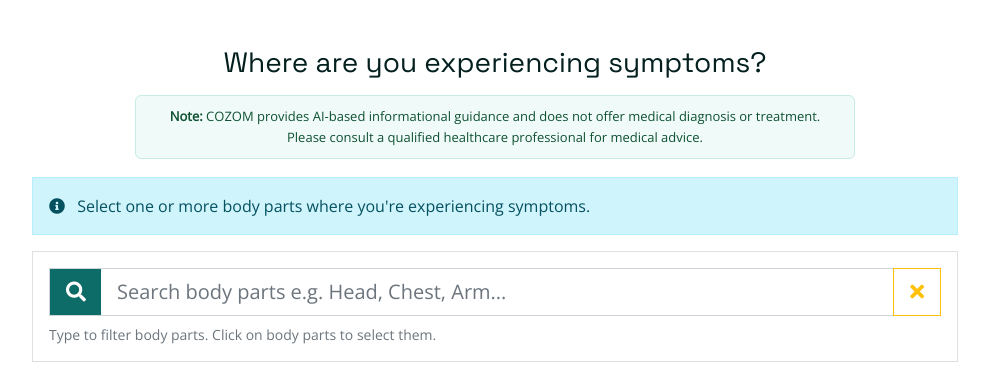
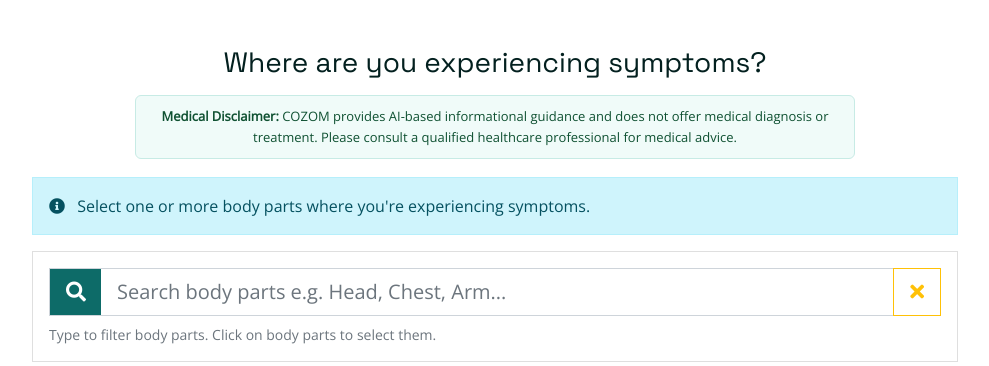
Before and after one commit to satishextramarks059-source/cozom-aws, a Django app: page /symptom-check/ in a window 1280 px wide. Shown: the part 384-750 px from the top of the page, without its empty margins (145-1134 px from the left). Run offline with Django 5.2, Linux system fonts and the light colour scheme; data that the repository does not hold is empty; some libraries are stand-ins or nearby versions.

Commit message:
Update symptom_checks.html

```diff
--- a/templates/symptoms/symptom_checks.html
+++ b/templates/symptoms/symptom_checks.html
@@ -33,7 +33,7 @@
                 <div class="col-md-10">
                     <h3 class="text-center mb-3">Where are you experiencing symptoms?</h3>
                     <div style="max-width:720px; margin:0 auto 18px auto; padding:10px 14px; font-size:13px; line-height:1.6; background:#f0fbf9; border:1px solid #c7ebe5; color:#0f5132; border-radius:6px; text-align:center;">
-                        <strong>Note:</strong> COZOM provides AI-based informational guidance and does not offer medical diagnosis or treatment.
+                        <strong>Medical Disclaimer:</strong> COZOM provides AI-based informational guidance and does not offer medical diagnosis or treatment.
                         Please consult a qualified healthcare professional for medical advice.
                     </div>
                     <div class="alert alert-info">
@@ -135,9 +135,9 @@
                 <div class="col-md-10">
                     <h3 class="text-center mb-4">Possible Conditions</h3>
                     <div style="max-width:800px; margin:0 auto 20px auto; padding:12px 16px; font-size:13.5px; line-height:1.6; background:#f0fbf9; border:1px solid #c7ebe5; color:#0f5132; border-radius:6px; text-align:center;">
-                        <strong>Important:</strong> These results are AI-based estimates, not a medical diagnosis.
+                        <strong>Medical Disclaimer:</strong> These results are AI-based estimates, not a medical diagnosis.
                         Conditions shown are possible matches based on your symptoms.
-                        Please consult a qualified doctor for accurate diagnosis and treatment.
+                        Please consult a qualified doctor for an accurate diagnosis and treatment.
                     </div>
                     <!-- Results Tabs -->
                     <ul class="nav nav-pills justify-content-center mb-4" id="results-tab" role="tablist">
```
